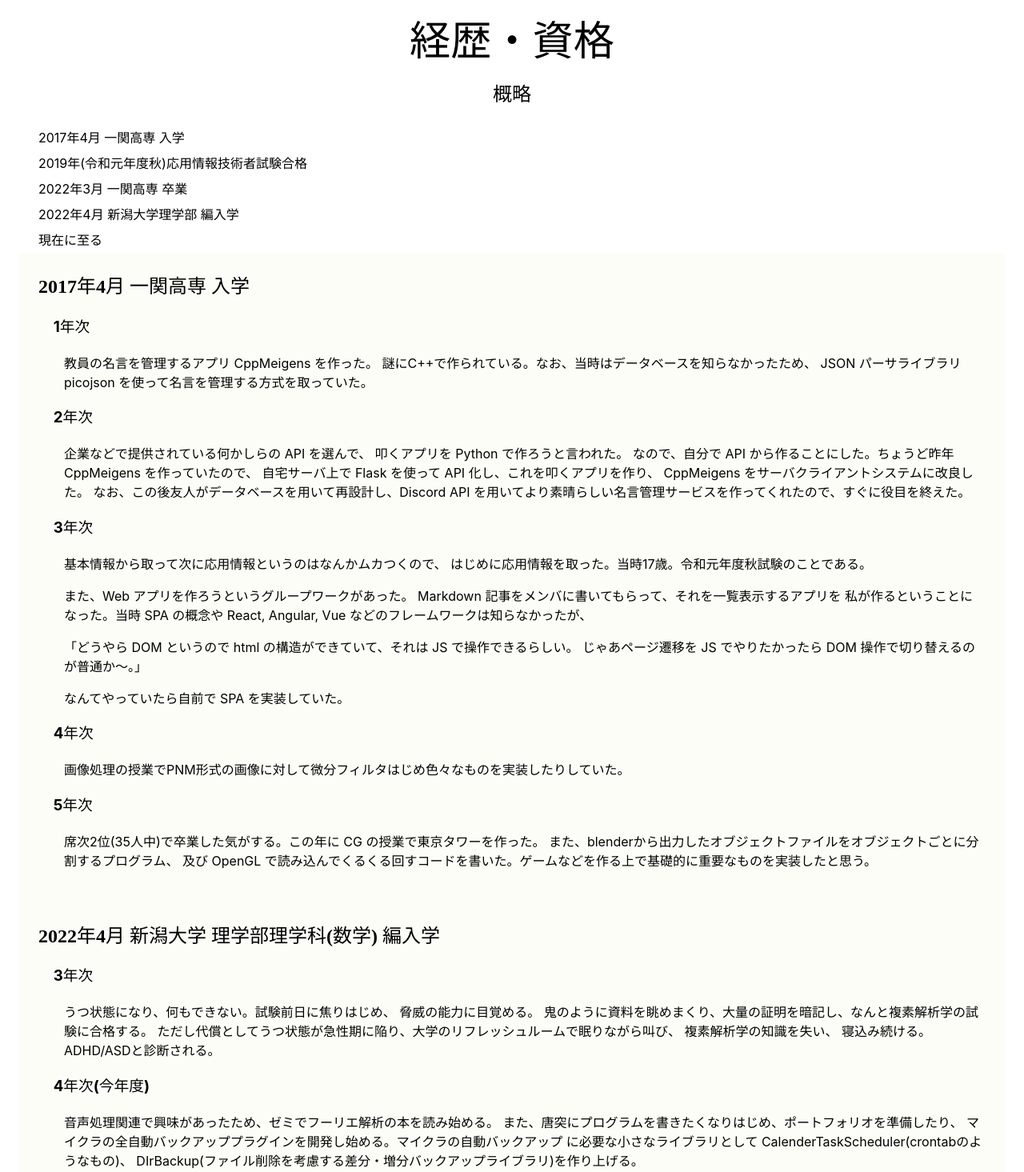
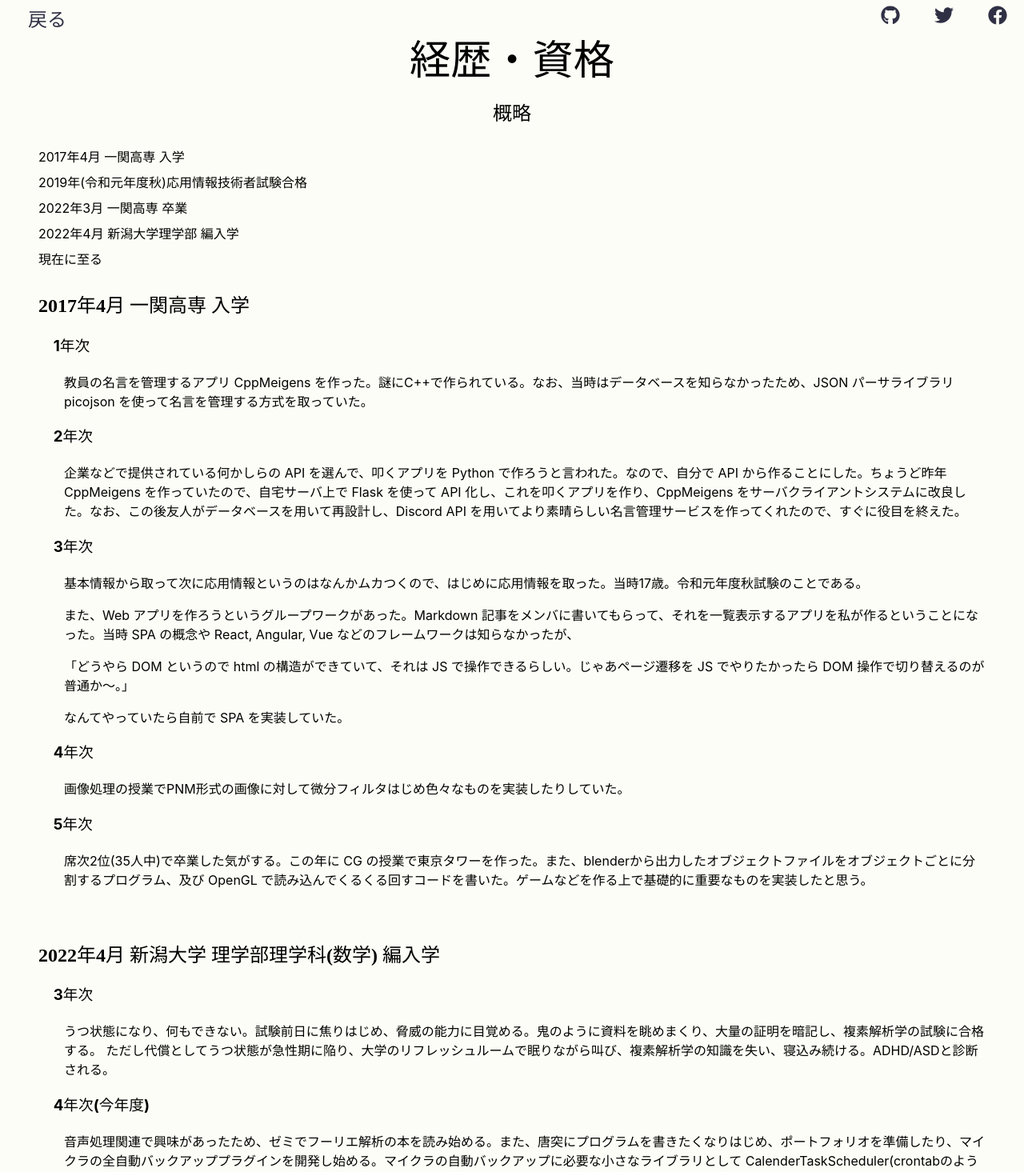
Before and after one commit to skpub/portfolio_sato_kaito, a React (Vite) app: page /career in a window 1280 px wide. Shown: the top 1465 px of the page at 80% size. Built offline with nearby package versions, Linux system fonts and the light colour scheme; a web font is replaced by a local one.

Commit message:
レスポンシブ対応と戻るボタンの追加

```diff
--- a/src/Header.tsx
+++ b/src/Header.tsx
@@ -3,10 +3,18 @@ import React from 'react'
 import { css } from '@emotion/react'
 import { FaGithub, FaTwitter, FaFacebook } from 'react-icons/fa'
 import { getAge, Birthday } from './birthday.ts'
+import { useNavigate } from 'react-router-dom'
 
-const Header = () => {
+export type HdrTitle = {
+  title: string,
+  link: string,
+}
+
+export const Header = (props: HdrTitle) => {
+  const navigate = useNavigate()
   return (
     <><div css={css`
+      background: var(--mywhite);
       display: flex;
       /* position: absolute; */
       z-index: 1;
@@ -19,20 +27,20 @@ const Header = () => {
       width: 100vw;
     `}>
       <div id="Header-left" css={css`
-        font-family: 'Shippori Mincho', serif;
-        p {
-        font-size: 24px;
-          margin: 10px;
+      `}>
+        <p css={css`
+          font-family: 'Shippori Mincho', serif;
+          font-size: 24px;
+          margin: 5px;
           padding-left: 30px;
-        }
-        @media screen and (max-width: 520px) {
-          p {
+          @media screen and (max-width: 520px) {
             padding-left: 15px;
             font-size: 4vw;
           }
-        }
-      `}>
-        <p>佐藤 海音 / Sato Kaito</p>
+          &:hover {
+            opacity: 80%;
+          }
+        `} onClick={() => navigate(props.link)}>{props.title}</p>
       </div>
       <div id="Header-right" css={css`
         display: flex;
--- a/src/Home.tsx
+++ b/src/Home.tsx
@@ -3,7 +3,7 @@ import { useState, useEffect, useCallback } from 'react'
 import { css } from '@emotion/react'
 import { ScrollRestoration, useNavigate } from 'react-router-dom'
 import './App.css'
-import Header from './Header'
+import { Header, HdrTitle } from './Header'
 import { Content, ContentProps } from './Content'
 import kaito from '/img/stand.png'
 import tongking from '/img/TONGKING2.png'
@@ -43,6 +43,11 @@ export const Home = () => {
     link: "/career"
   }
 
+  const hdr_title: HdrTitle = {
+    title: "佐藤 海音 / Sato Kaito",
+    link: "",
+  }
+
   return (
     <>
       <div id="BackGround" css={css`
@@ -54,6 +59,7 @@ export const Home = () => {
         /* background: linear-gradient(0deg, var(--blueblack), 2%, var(--mybeige)); */
       `}>
         <img css={css`
+          padding-top: 24px;
           width: 100vw;
           height: 100vh;
           /* filter: brightness(130%); */
@@ -68,7 +74,7 @@ export const Home = () => {
         `} src={kaito} alt="" />
 
         <div css={closeHeader}>
-          <Header />
+          <Header {...hdr_title} />
         </div>
 
         <div id="Wrapper" css={css`
--- a/src/Routes/Achivement.tsx
+++ b/src/Routes/Achivement.tsx
@@ -5,39 +5,48 @@ import { ScrollRestoration } from 'react-router-dom'
 import kurumi from '/img/kurumi-proxy.png'
 import dirbkup from '/img/DIrBackup.png'
 import glkadai from '/img/gl_kadai.png'
+import cts_img from '/img/cts.png'
+import { HdrTitle, Header } from '../Header'
 
 export const Achivement = () => {
   const kurumi_proxy: Commit = {
     title: "kurumi-proxy",
-    description: "任意のTCPパケットのプロトコルを偽装するクライアント・サーバ両側プロキシ。\
-      クライアント側にkurumiプロキシを立て、サーバ側にcrackerプロキシを立てて、\
-      通信を仲介する。kurumiプロキシはパケットに偽装HTTPヘッダをつけて\
-      サーバに送る。crackerプロキシ側は偽装ヘッダを削ったパケットを\
-      サーバアプリケーションに渡す。",
+    description: "任意のTCPパケットのプロトコルを偽装するクライアント・サーバ両側プロキシ。クライアント側にkurumiプロキシを立て、サーバ側にcrackerプロキシを立てて、通信を仲介する。kurumiプロキシはパケットに偽装HTTPヘッダをつけてサーバに送る。crackerプロキシ側は偽装ヘッダを削ったパケットをサーバアプリケーションに渡す。",
     img_link: kurumi,
     gh_link: "https://github.com/skpub/kurumi-proxy"
   }
   const DIrBackup: Commit = {
     title: "DIrBackup",
-    description: "Java用の差分バックアップ・増分バックアップライブラリ。\
-      通常の差分バックアップでは削除されたファイルを考慮しないが、\
-      このライブラリでは削除されたファイルも考慮するので、完全なバックアップが可能。\
-      なお差分バックアップのみ実装済みで、増分バックアップは実装されていない。(大変なので)",
+    description: "Java用の差分バックアップ・増分バックアップライブラリ。通常の差分バックアップでは削除されたファイルを考慮しないが、このライブラリでは削除されたファイルも考慮するので、完全なバックアップが可能。なお差分バックアップのみ実装済みで、増分バックアップは実装されていない。(大変なので)",
     img_link: dirbkup,
     gh_link: "https://github.com/skpub/DIrBackup"
   }
   const gl_kadai: Commit = {
     title: "gl_kadai",
-    description: "一関高専に在籍していたときに作った OpenGL の課題。\
-      Blenderなどの3Dモデリングソフトで作ったオブジェクトファイルを\
-      オブジェクトごとに分割し、OpenGL で読み込んでくるくる回すショーウィンドウ\
-      のようなもの。",
+    description: "一関高専に在籍していたときに作った OpenGL の課題。Blenderなどの3Dモデリングソフトで作ったオブジェクトファイルをオブジェクトごとに分割し、OpenGL で読み込んでくるくる回すショーウィンドウのようなもの。",
     img_link: glkadai,
     gh_link: "https://github.com/skpub/gl_kadai"
   }
+
+  const cts: Commit = {
+    title: "CalenderTaskScheduler",
+    description: "crontab の時間指定を受け取り、タスクを受け取り、指定通りにタスクを実行するライブラリ。crontab 使えば良くね？という話だ。なぜ作ったんだろう。地味に大変だったのでソースを読んでほしい。",
+    img_link: cts_img,
+    gh_link: "https://github.com/skpub/CalenderTaskScheduler"
+  }
+
+  const hdr_title: HdrTitle = {
+    title: "戻る",
+    link: "/",
+  }
+
   return (
     <div css={css`
       background: var(--mywhite);
+    `}>
+      <Header {...hdr_title} />
+      <div css={css`
+        padding-top: 24px;
       `}>
         <h1 css={css`
           font-family: 'Zen Maru Gothic';
@@ -45,10 +54,17 @@ export const Achivement = () => {
           color: var(--blueblack);
           padding-top: 24px;
         `}>成果物</h1>
+        <div css={css`
+          display: flex;
+          flex-wrap: wrap;
+        `}>
           <AchivementContent {...kurumi_proxy}/>
           <AchivementContent {...DIrBackup}/>
           <AchivementContent {...gl_kadai}/>
+          <AchivementContent {...cts}/>
           <ScrollRestoration />
+        </div>
+      </div>
     </div>
   )
 }
--- a/src/Routes/Career.tsx
+++ b/src/Routes/Career.tsx
@@ -2,6 +2,7 @@
 import { css } from '@emotion/react'
 import { Record, CareerContent } from './CareerContent.tsx'
 import { ScrollRestoration } from 'react-router-dom'
+import { Header, HdrTitle } from '../Header.tsx'
 
 export const Career = () => {
   const nitic: Record = {
@@ -9,59 +10,44 @@ export const Career = () => {
     school: "一関高専",
     strange: false,
     description: [
-      ["1年次", ["教員の名言を管理するアプリ CppMeigens を作った。\
-      謎にC++で作られている。なお、当時はデータベースを知らなかったため、\
-      JSON パーサライブラリ picojson を使って名言を管理する方式を取っていた。"]],
+      ["1年次", ["教員の名言を管理するアプリ CppMeigens を作った。謎にC++で作られている。なお、当時はデータベースを知らなかったため、JSON パーサライブラリ picojson を使って名言を管理する方式を取っていた。"]],
 
-      ["2年次", ["企業などで提供されている何かしらの API を選んで、\
-      叩くアプリを Python で作ろうと言われた。\
-      なので、自分で API から作ることにした。ちょうど昨年 CppMeigens を作っていたので、\
-      自宅サーバ上で Flask を使って API 化し、これを叩くアプリを作り、\
-      CppMeigens をサーバクライアントシステムに改良した。\
-      なお、この後友人がデータベースを用いて再設計し、Discord API \
-      を用いてより素晴らしい名言管理サービスを作ってくれたので、すぐに役目を終えた。"
+      ["2年次", ["企業などで提供されている何かしらの API を選んで、叩くアプリを Python で作ろうと言われた。なので、自分で API から作ることにした。ちょうど昨年 CppMeigens を作っていたので、自宅サーバ上で Flask を使って API 化し、これを叩くアプリを作り、CppMeigens をサーバクライアントシステムに改良した。なお、この後友人がデータベースを用いて再設計し、Discord API を用いてより素晴らしい名言管理サービスを作ってくれたので、すぐに役目を終えた。"
     ]],
 
-      ["3年次", ["基本情報から取って次に応用情報というのはなんかムカつくので、\
-      はじめに応用情報を取った。当時17歳。令和元年度秋試験のことである。",
-      "また、Web アプリを作ろうというグループワークがあった。\
-      Markdown 記事をメンバに書いてもらって、それを一覧表示するアプリを\
-      私が作るということになった。当時 SPA の概念や \
-      React, Angular, Vue などのフレームワークは知らなかったが、",
-      "「どうやら DOM というので html の構造ができていて、それは JS で操作できるらしい。\
-      じゃあページ遷移を JS でやりたかったら DOM 操作で切り替えるのが普通か～。」",
+      ["3年次", ["基本情報から取って次に応用情報というのはなんかムカつくので、はじめに応用情報を取った。当時17歳。令和元年度秋試験のことである。",
+      "また、Web アプリを作ろうというグループワークがあった。Markdown 記事をメンバに書いてもらって、それを一覧表示するアプリを私が作るということになった。当時 SPA の概念や React, Angular, Vue などのフレームワークは知らなかったが、",
+      "「どうやら DOM というので html の構造ができていて、それは JS で操作できるらしい。じゃあページ遷移を JS でやりたかったら DOM 操作で切り替えるのが普通か～。」",
       "なんてやっていたら自前で SPA を実装していた。"
-
     ]],
 
       ["4年次", ["画像処理の授業でPNM形式の画像に対して微分フィルタはじめ色々なものを実装したりしていた。"]],
 
-      ["5年次", ["席次2位(35人中)で卒業した気がする。この年に CG の授業で東京タワーを作った。\
-        また、blenderから出力したオブジェクトファイルをオブジェクトごとに分割するプログラム、\
-        及び OpenGL で読み込んでくるくる回すコードを書いた。ゲームなどを作る上で基礎的に重要なものを実装したと思う。"]]
+      ["5年次", ["席次2位(35人中)で卒業した気がする。この年に CG の授業で東京タワーを作った。また、blenderから出力したオブジェクトファイルをオブジェクトごとに分割するプログラム、及び OpenGL で読み込んでくるくる回すコードを書いた。ゲームなどを作る上で基礎的に重要なものを実装したと思う。"]]
     ]
   }
   const nu: Record = {
     date: "2022年4月",
     school: "新潟大学 理学部理学科(数学)",
     strange: true,
-    description: [["3年次", ["うつ状態になり、何もできない。試験前日に焦りはじめ、\
-    脅威の能力に目覚める。\
-    鬼のように資料を眺めまくり、大量の証明を暗記し、なんと複素解析学の試験に合格する。 \
-    ただし代償としてうつ状態が急性期に陥り、大学のリフレッシュルームで眠りながら叫び、\
-    複素解析学の知識を失い、\
-    寝込み続ける。ADHD/ASDと診断される。"]],
+    description: [["3年次", ["うつ状態になり、何もできない。試験前日に焦りはじめ、脅威の能力に目覚める。鬼のように資料を眺めまくり、大量の証明を暗記し、複素解析学の試験に合格する。 ただし代償としてうつ状態が急性期に陥り、大学のリフレッシュルームで眠りながら叫び、複素解析学の知識を失い、寝込み続ける。ADHD/ASDと診断される。"]],
 
-    ["4年次(今年度)", ["音声処理関連で興味があったため、ゼミでフーリエ解析の本を読み始める。\
-    また、唐突にプログラムを書きたくなりはじめ、ポートフォリオを準備したり、\
-    マイクラの全自動バックアッププラグインを開発し始める。マイクラの自動バックアップ\
-    に必要な小さなライブラリとして CalenderTaskScheduler(crontabのようなもの)、\
-    DIrBackup(ファイル削除を考慮する差分・増分バックアップライブラリ)を作り上げる。"]]
+    ["4年次(今年度)", ["音声処理関連で興味があったため、ゼミでフーリエ解析の本を読み始める。また、唐突にプログラムを書きたくなりはじめ、ポートフォリオを準備したり、マイクラの全自動バックアッププラグインを開発し始める。マイクラの自動バックアップに必要な小さなライブラリとして CalenderTaskScheduler(crontabのようなもの)、DIrBackup(ファイル削除を考慮する差分・増分バックアップライブラリ)を作り上げる。"]]
   ]
+  }
+
+  const hdr_title: HdrTitle = {
+    title: "戻る",
+    link: "/",
   }
   return (
     <div css={css`
+      background: var(--mywhite);
       padding: 24px;
+    `}>
+      <Header {...hdr_title} />
+      <div css={css`
+        padding-top: 24px;
       `}>
         <h1 css={css`
           font-family: 'Zen Maru Gothic';
@@ -86,5 +72,6 @@ export const Career = () => {
         <CareerContent {...nu} />
         <ScrollRestoration />
       </div>
+    </div>
   )
 }
--- a/src/Routes/CareerContent.tsx
+++ b/src/Routes/CareerContent.tsx
@@ -11,7 +11,6 @@ export type Record = {
 export const CareerContent = (props: Record) => {
   return (
     <div css={css`
-      background: var(--mywhite);
       padding: 24px;
       text-align: left;
     `}>
```
Also changed, not shown: src/Routes/AchivementContent.tsx (+6 -1 lines), img/cts.png (added). Lines whose indentation alone changed are shown as unchanged.
